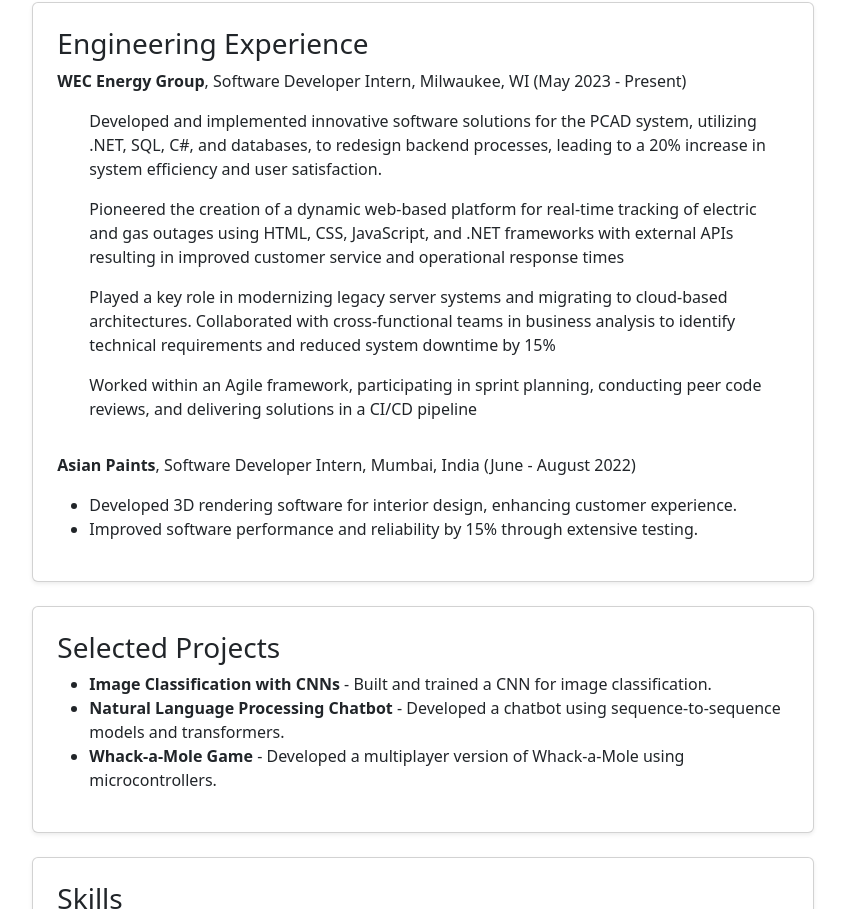
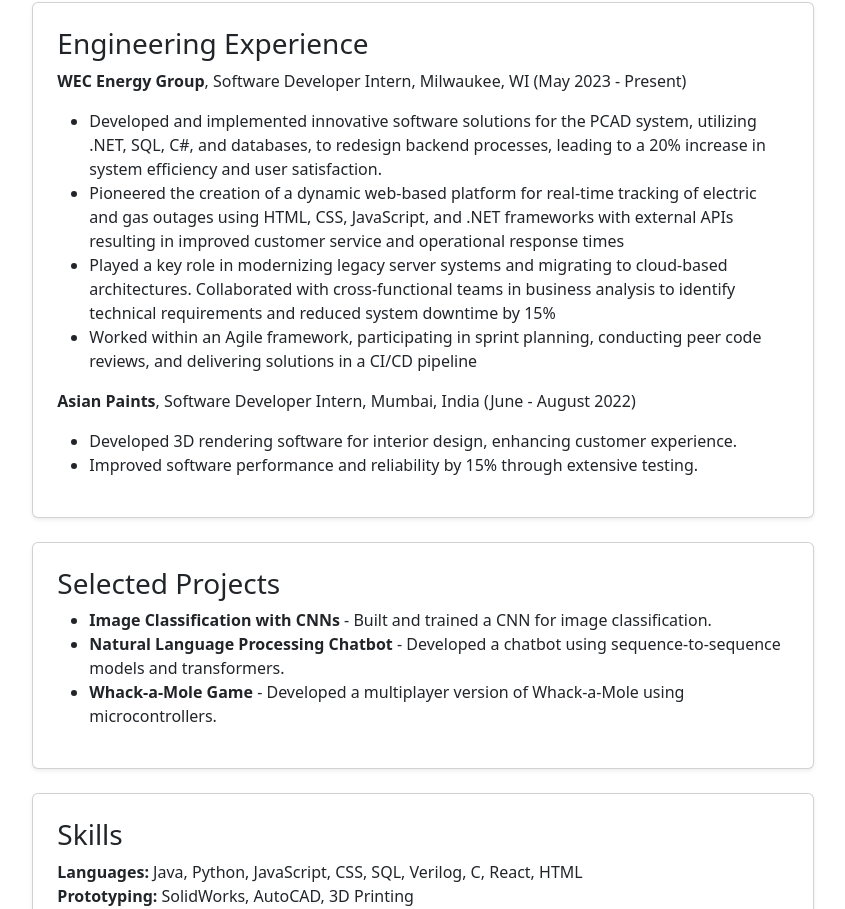
Before and after one commit to ayushrjadhav/ayushrjadhav.github.io, a React (Vite) app: page /About in a window 1280 px wide. Shown: the part 1502-2411 px from the top of the page, without its empty margins (217-1062 px from the left). Built offline with nearby package versions, Linux system fonts and the light colour scheme.

Commit message:
updated education on about page part 5

```diff
--- a/src/components/AboutPage.jsx
+++ b/src/components/AboutPage.jsx
@@ -114,10 +114,10 @@
             <h3>Engineering Experience</h3>
             <p><strong>WEC Energy Group</strong>, Software Developer Intern, Milwaukee, WI (May 2023 - Present)</p>
             <ul>
-              <p>Developed and implemented innovative software solutions for the PCAD system, utilizing .NET, SQL, C#, and databases, to redesign backend processes, leading to a 20% increase in system efficiency and user satisfaction.</p>
-              <p>Pioneered the creation of a dynamic web-based platform for real-time tracking of electric and gas outages using HTML, CSS, JavaScript, and .NET frameworks with external APIs resulting in improved customer service and operational response times</p>
-              <p>Played a key role in modernizing legacy server systems and migrating to cloud-based architectures. Collaborated with cross-functional teams in business analysis to identify technical requirements and reduced system downtime by 15%</p>
-              <p>Worked within an Agile framework, participating in sprint planning, conducting peer code reviews, and delivering solutions in a CI/CD pipeline</p>
+              <li>Developed and implemented innovative software solutions for the PCAD system, utilizing .NET, SQL, C#, and databases, to redesign backend processes, leading to a 20% increase in system efficiency and user satisfaction.</li>
+              <li>Pioneered the creation of a dynamic web-based platform for real-time tracking of electric and gas outages using HTML, CSS, JavaScript, and .NET frameworks with external APIs resulting in improved customer service and operational response times</li>
+              <li>Played a key role in modernizing legacy server systems and migrating to cloud-based architectures. Collaborated with cross-functional teams in business analysis to identify technical requirements and reduced system downtime by 15%</li>
+              <li>Worked within an Agile framework, participating in sprint planning, conducting peer code reviews, and delivering solutions in a CI/CD pipeline</li>
             </ul>
 
             <p><strong>Asian Paints</strong>, Software Developer Intern, Mumbai, India (June - August 2022)</p>
```
Also changed, not shown: 2 other files (tests, documents, lock files or other folders).
